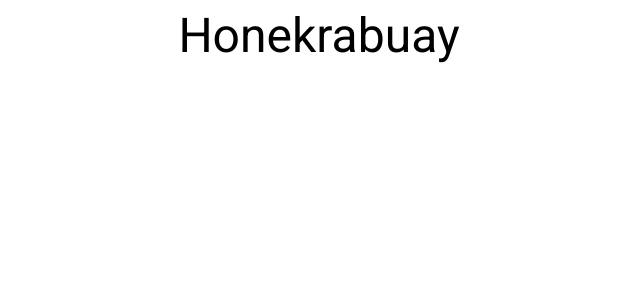
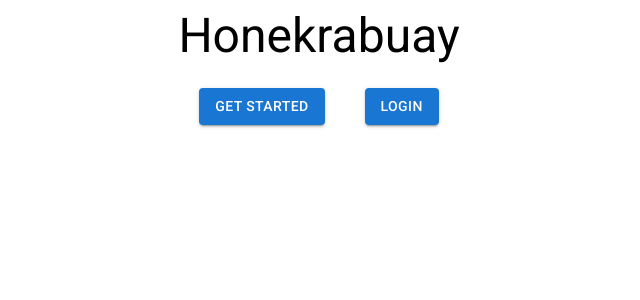
Before and after one commit to lebrancconvas/Honekrabuay, a React (Create React App) app in the folder client/: page / in a window 1280 px wide. Shown: the top 300 px of the page, without its empty margins (321-961 px from the left). Built offline with nearby package versions, Linux system fonts and the light colour scheme.

Commit message:
👔 Create Route from Landing Page to Registration Page and Login Page.

```diff
--- a/client/src/pages/Landingpage.jsx
+++ b/client/src/pages/Landingpage.jsx
@@ -1,8 +1,12 @@
 import React from 'react';
-import {Typography} from '@mui/material';
+import {useNavigate} from 'react-router-dom';
+import {Typography, Button} from '@mui/material';
 import {Box} from '@mui/system';
 
 const Landingpage = () => {
+	const navigator = useNavigate();
+	const toRegister = () => navigator('/register');
+	const toLogin = () => navigator('/login');
 	return (
 		<div>
 			<Box>
@@ -10,6 +14,12 @@ const Landingpage = () => {
 					Honekrabuay
 				</Typography>
 			</Box>
+			<Box mt={3}>
+				<Typography>
+					<Button variant="contained" sx={{mr: 5}} onClick={toRegister}>Get Started</Button>
+					<Button variant="contained" onClick={toLogin}>Login</Button>
+				</Typography>
+			</Box>
 		</div>
 	)
 }
```
